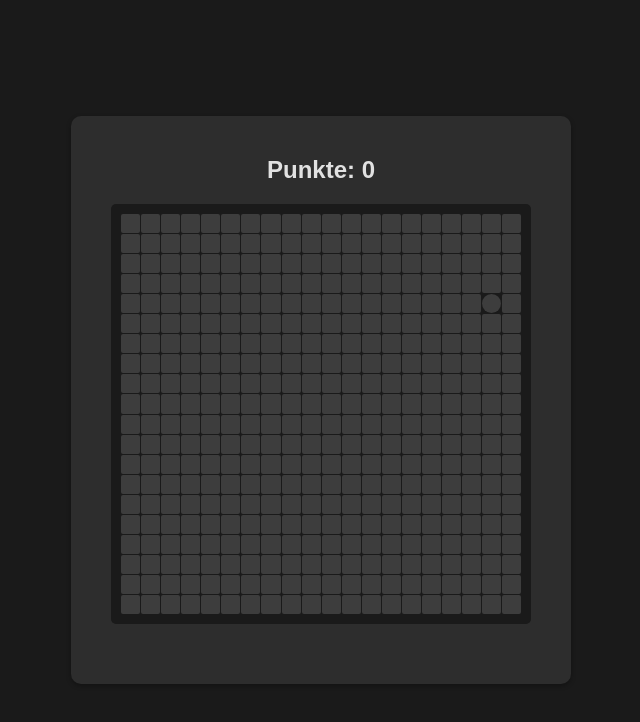
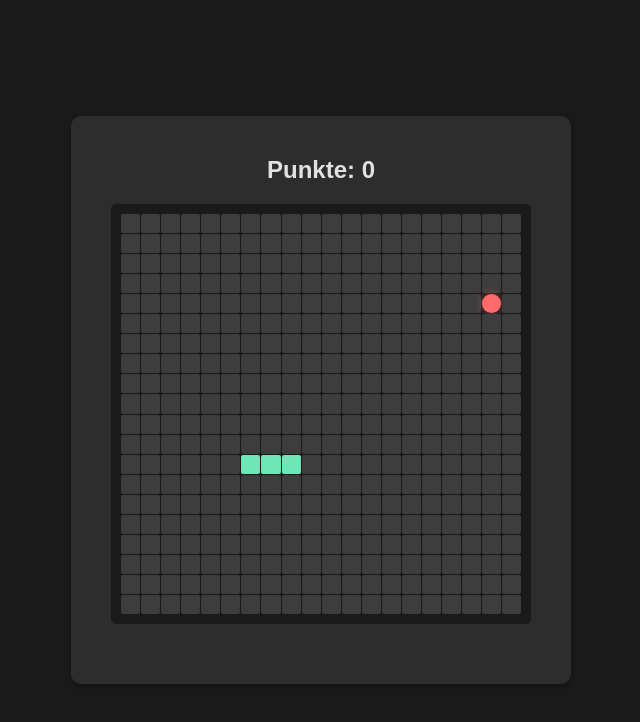
Before and after one commit to utzdi/Web-App, a plain HTML site: page index.html in a window 1280 px wide. Both pictures are taken after a click on the button "Spiel starten". Shown: the whole page, without its empty margins (319-959 px from the left). Drawn offline with Linux system fonts and the dark colour scheme.

Commit message:
Dark mode anpassung

```diff
--- a/styles.css
+++ b/styles.css
@@ -148,6 +148,16 @@ button:active {
     #game-grid {
         background-color: #1a1a1a;
     }
+
+    /* Neue hellere Farben für Schlange und Äpfel */
+    .snake {
+        background-color: #6EE7B7; /* Helles Mint-Grün */
+    }
+
+    .food {
+        background-color: #FF6B6B; /* Helles Rot */
+        box-shadow: 0 0 8px rgba(255, 107, 107, 0.5); /* Leichtes Glühen */
+    }
 }
 
 .game-over {
```
